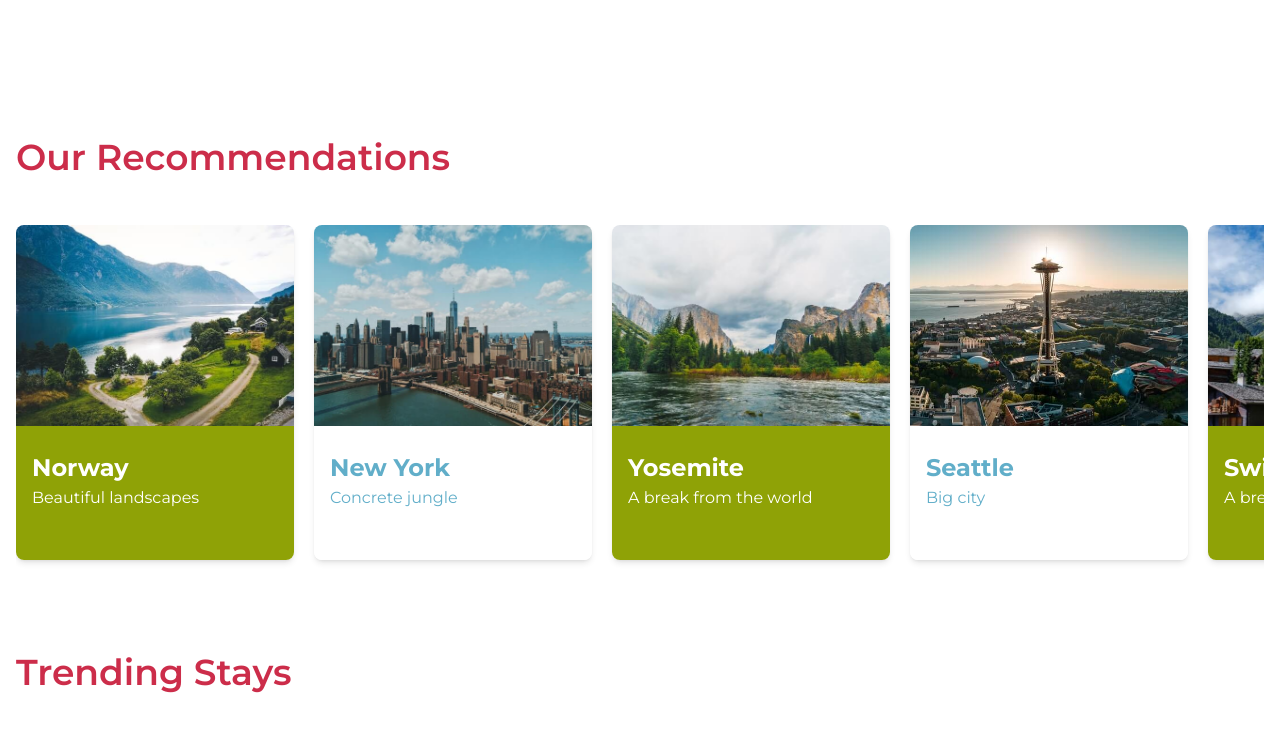
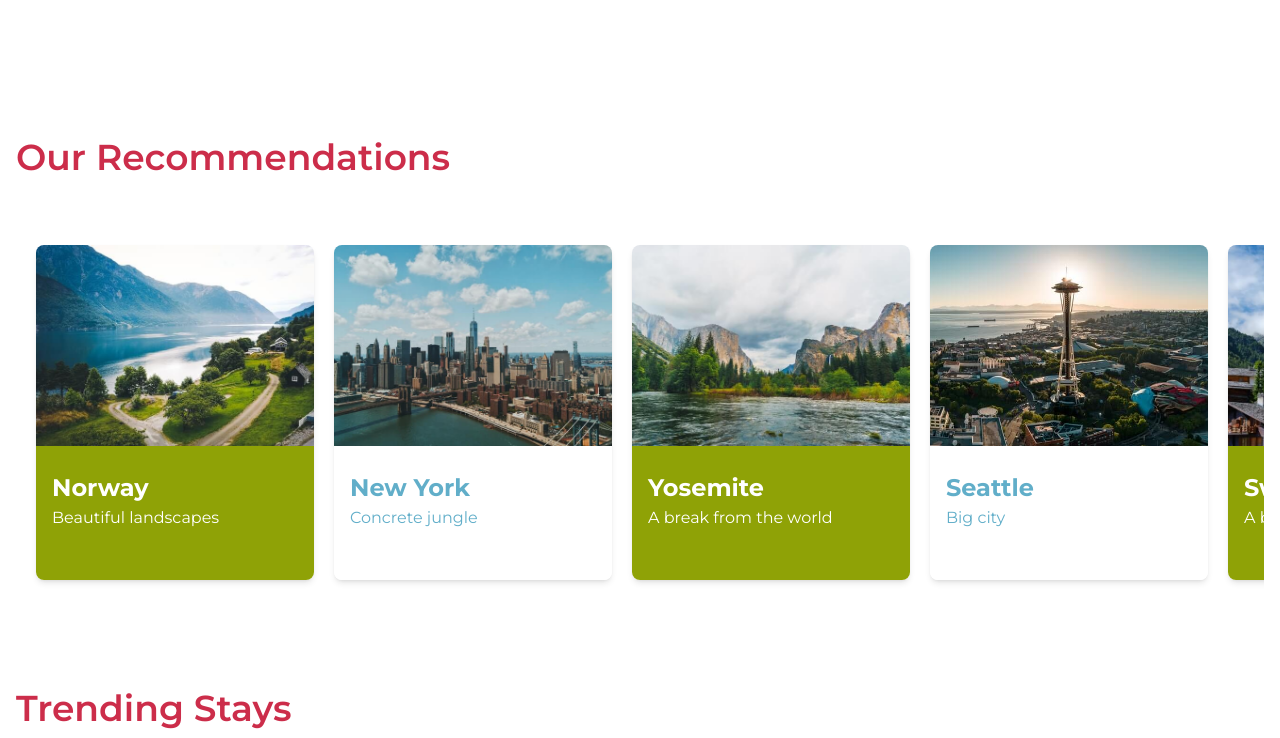
Before and after one commit to Karen-Benites/PLATZI-TRAVEL, a website: page public/index.html in a window 1280 px wide. Shown: the part 571-1309 px from the top of the page. Drawn offline with Linux system fonts and the light colour scheme.

Commit message:
solved hover animation display problem in Our recommendations's section

```diff
--- a/public/index.html
+++ b/public/index.html
@@ -49,9 +49,9 @@
     <main class="w-full h-auto p-4">
         <section id="Recommendations" class="mt-4">
             <h2 class="section__title">Our Recommendations</h2>
-            <article class="overflow-x-scroll">
-                <div class="flex gap-5 mb-3 min-w-min">
-                    <article class="card cursor-pointer w-[40vw] min-w-[155px] max-w-[278px] aspect-[155/187] shadow-md rounded-lg overflow-hidden hover:scale-105 transition-all duration-200 ease-out">
+            <article class="overflow-x-scroll focus:outline-none">
+                <div class="flex gap-5 mb-2 min-w-min p-5">
+                    <article class="card cursor-pointer w-[40vw] min-w-[155px] max-w-[278px] aspect-[155/187] shadow-md rounded-lg overflow-hidden hover:scale-105 hover:shadow-card_hover_shadow transition-all duration-200 ease-out">
                         <figure class="w-full h-full">
                             <img
                                 src="./imgs/norway.jpg"
@@ -64,7 +64,7 @@
                             </figcaption>
                         </figure>
                     </article>
-                    <article class="card cursor-pointer w-[40vw] min-w-[155px] max-w-[278px] aspect-[155/187] shadow-md rounded-lg overflow-hidden hover:scale-105 transition-all duration-200 ease-out">
+                    <article class="card cursor-pointer w-[40vw] min-w-[155px] max-w-[278px] aspect-[155/187] shadow-md rounded-lg overflow-hidden hover:scale-105 hover:shadow-card_hover_shadow transition-all duration-200 ease-out">
                         <figure class="w-full h-full">
                             <img
                                 src="./imgs/NewYork.jpg"
@@ -77,7 +77,7 @@
                             </figcaption>
                         </figure>
                     </article>
-                    <article class="card cursor-pointer w-[40vw] min-w-[155px] max-w-[278px] aspect-[155/187] shadow-md rounded-lg overflow-hidden hover:scale-105 transition-all duration-200 ease-out">
+                    <article class="card cursor-pointer w-[40vw] min-w-[155px] max-w-[278px] aspect-[155/187] shadow-md rounded-lg overflow-hidden hover:scale-105 hover:shadow-card_hover_shadow transition-all duration-200 ease-out">
                         <figure class="w-full h-full">
                             <img
                                 src="./imgs/yosemite.jpg"
@@ -90,7 +90,7 @@
                             </figcaption>
                         </figure>
                     </article>
-                    <article class="card cursor-pointer w-[40vw] min-w-[155px] max-w-[278px] aspect-[155/187] shadow-md rounded-lg overflow-hidden hover:scale-105 transition-all duration-200 ease-out">
+                    <article class="card cursor-pointer w-[40vw] min-w-[155px] max-w-[278px] aspect-[155/187] shadow-md rounded-lg overflow-hidden hover:scale-105 hover:shadow-card_hover_shadow transition-all duration-200 ease-out">
                         <figure class="w-full h-full">
                             <img
                                 src="./imgs/seattle.jpg"
@@ -103,7 +103,7 @@
                             </figcaption>
                         </figure>
                     </article>
-                    <article class="card cursor-pointer w-[40vw] min-w-[155px] max-w-[278px] aspect-[155/187] shadow-md rounded-lg overflow-hidden hover:scale-105 transition-all duration-200 ease-out">
+                    <article class="card cursor-pointer w-[40vw] min-w-[155px] max-w-[278px] aspect-[155/187] shadow-md rounded-lg overflow-hidden hover:scale-105 hover:shadow-card_hover_shadow transition-all duration-200 ease-out">
                         <figure class="w-full h-full">
                             <img
                                 src="./imgs/switzerland.jpg"
--- a/tailwind.config.js
+++ b/tailwind.config.js
@@ -43,7 +43,7 @@
       boxShadow: {
         'custom-normal': "0px 2px 7px 0px rgba(0, 0, 0, 0.25)",
         'custom-shadow-focus': "inset 0px 0px 1px 1px rgba(204, 45, 74, 0.9)",
-        'card_hover_shadow': "0px 0px 10px 2px rgba(0, 0, 0, 0.5)"
+        'card_hover_shadow': "0px 0px 9px 2px rgba(102, 102, 102, 0.5)"
       },
 
       backgroundSize: {
```
Also changed, not shown: public/css/output.css.
